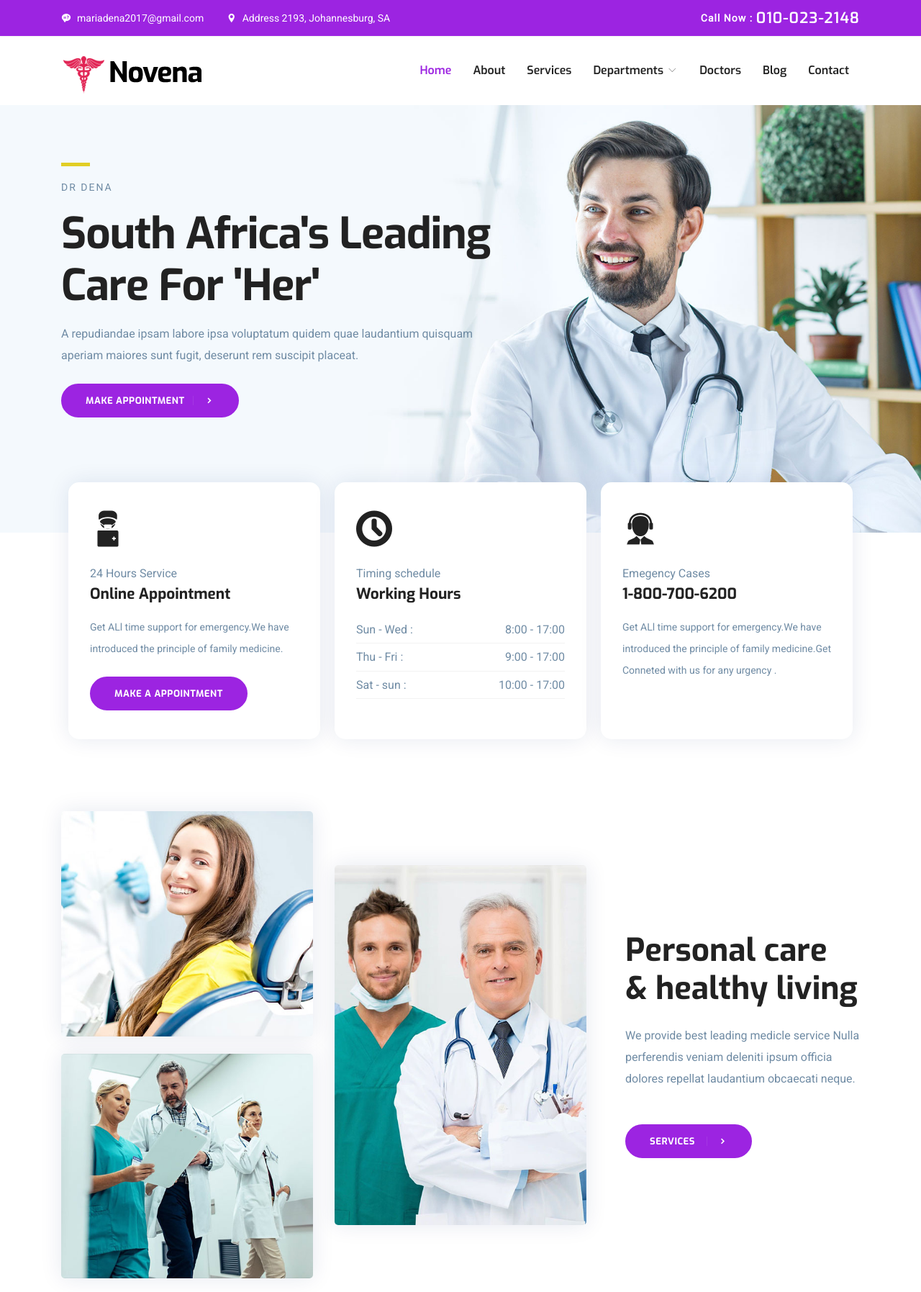
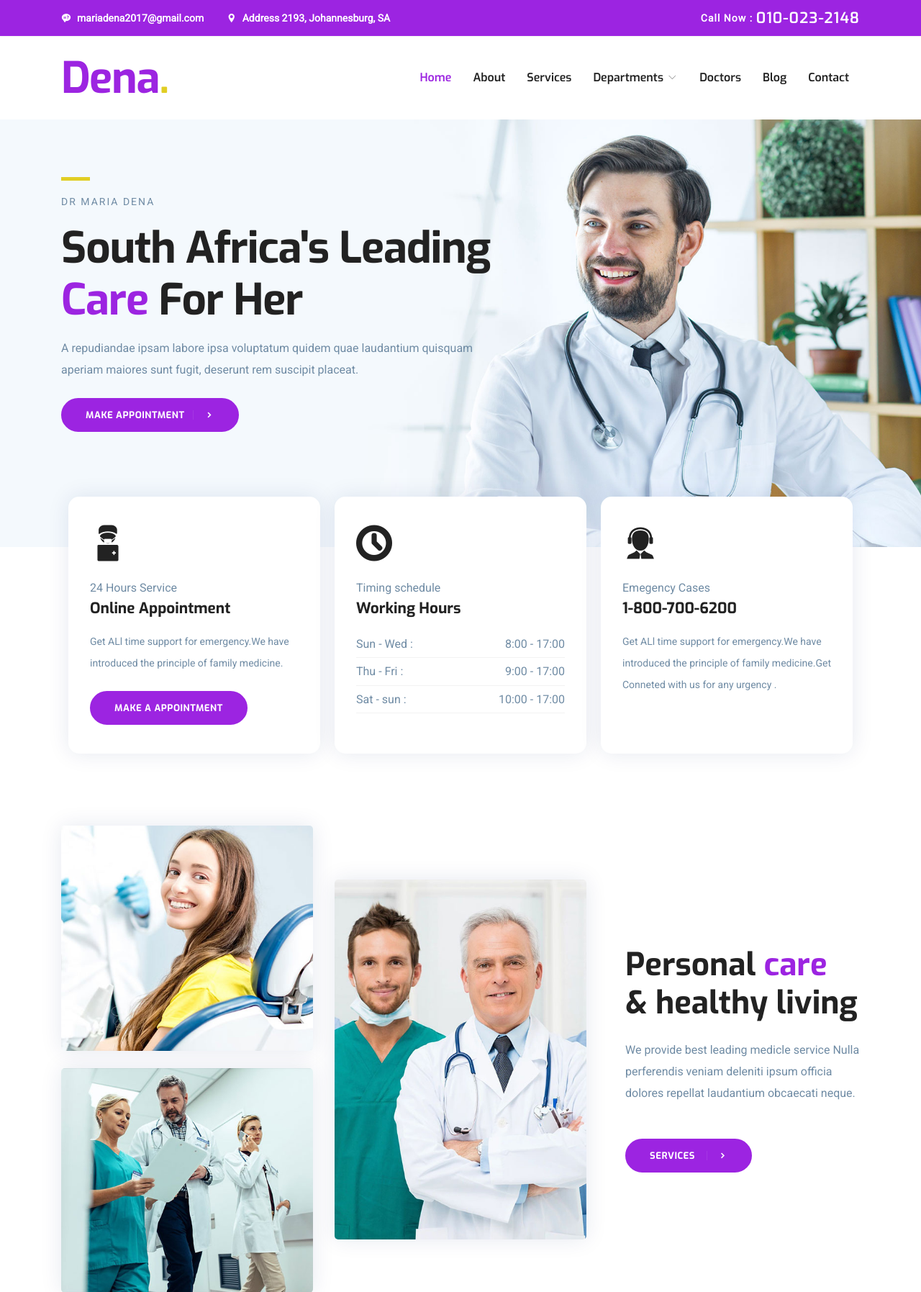
Before and after one commit to OluwaMukulu/MM-Dena, a Django app: page / in a window 1280 px wide. Shown: the top 1795 px of the page at 72% size. Run offline with Django 4.2, Linux system fonts and the light colour scheme; some libraries are stand-ins or nearby versions.

Commit message:
Alot of css changes with logo change

```diff
--- a/denamm/templates/base.html
+++ b/denamm/templates/base.html
@@ -27,7 +27,7 @@
   <meta name="theme-name" content="novena" />
 
   <!-- Favicon -->
-  <link rel="shortcut icon" type="image/x-icon" href="{% static 'denamm/images/favicon.png' %}" />
+  <link rel="shortcut icon" type="image/x-icon" href="{% static 'denamm/images/favicon.ico' %}" />
 
   <!--
   Essential stylesheets
@@ -51,8 +51,9 @@
 			<div class="row align-items-center">
 				<div class="col-lg-6">
 					<ul class="top-bar-info list-inline-item pl-0 mb-0">
-						<li class="list-inline-item"><a href="mailto:support@gmail.com"><i class="icofont-support-faq mr-2"></i>mariadena2017@gmail.com</a></li>
-						<li class="list-inline-item"><i class="icofont-location-pin mr-2"></i>Address 2193, Johannesburg, SA</li>
+						<li class="list-inline-item"><a href="mailto:support@gmail.com"><i class="icofont-support-faq mr-2"></i><strong>mariadena2017@gmail.com</strong>
+							</a></li>
+						<li class="list-inline-item"><i class="icofont-location-pin mr-2"></i><strong>Address 2193, Johannesburg, SA</strong></li>
 					</ul>
 				</div>
 				<div class="col-lg-6">
@@ -69,7 +70,7 @@
 	<nav class="navbar navbar-expand-lg navigation" id="navbar">
 		<div class="container">
 			<a class="navbar-brand" href="/">
-				<img src="{% static 'denamm/images/logo.png' %}" alt="" class="img-fluid">
+				<div class= "logo h1"><strong><span style="color: #9c24e1;">Dena</span><span style="color: #e1ce24;">.</span></strong></div>
 			</a>
 
 			<button class="navbar-toggler collapsed" type="button" data-toggle="collapse" data-target="#navbarmain"
@@ -122,7 +123,7 @@
 			<div class="col-lg-4 mr-auto col-sm-6">
 				<div class="widget mb-5 mb-lg-0">
 					<div class="logo mb-4">
-						<img src="{% static 'denamm/images/logo.png' %}" alt="" class="img-fluid">
+						<div class= "logo h1"><strong><span style="color: #9c24e1;">Dena</span><span style="color: #e1ce24;">.</span></strong></div>
 					</div>
 					<p>Tempora dolorem voluptatum nam vero assumenda voluptate, facilis ad eos obcaecati tenetur veritatis eveniet distinctio possimus.</p>
 
--- a/denamm/templates/home.html
+++ b/denamm/templates/home.html
@@ -7,11 +7,11 @@
 <section class="banner">
 	<div class="container">
 		<div class="row">
-			<div class="col-lg-6 col-md-12 col-xl-7">
+			<div class="col-lg-6 col-md-12 col-xl-7"><span></span>
 				<div class="block">
 					<div class="divider mb-3"></div>
-					<span class="text-uppercase text-sm letter-spacing ">Dr Dena</span>
-					<h1 class="mb-3 mt-3">South Africa's leading care for 'Her'</h1>
+					<span class="text-uppercase text-sm letter-spacing ">Dr Maria Dena</span>
+					<h1 class="mb-3 mt-3">South Africa's leading <span class="her">care</span> for her</h1>
 
 					<p class="mb-4 pr-5">A repudiandae ipsam labore ipsa voluptatum quidem quae laudantium quisquam aperiam maiores sunt fugit, deserunt rem suscipit placeat.</p>
 					<div class="btn-container ">
@@ -81,7 +81,7 @@
 			</div>
 			<div class="col-lg-4">
 				<div class="about-content pl-4 mt-4 mt-lg-0">
-					<h2 class="title-color">Personal care <br>& healthy living</h2>
+					<h2 class="title-color">Personal <span class="her">care</span> <br>& healthy living</h2>
 					<p class="mt-4 mb-5">We provide best leading medicle service Nulla perferendis veniam deleniti ipsum officia dolores repellat laudantium obcaecati neque.</p>
 
 					<a href="/service" class="btn btn-main-2 btn-round-full btn-icon">Services<i class="icofont-simple-right ml-3"></i></a>
@@ -132,7 +132,7 @@
 		<div class="row justify-content-center">
 			<div class="col-lg-7 text-center">
 				<div class="section-title">
-					<h2>Award winning patient care</h2>
+					<h2>Award winning patient <span class="her">care</span></h2>
 					<div class="divider mx-auto my-4"></div>
 					<p>Lets know moreel necessitatibus dolor asperiores illum possimus sint voluptates incidunt molestias nostrum laudantium. Maiores porro cumque quaerat.</p>
 				</div>
--- a/static/denamm/css/master.css
+++ b/static/denamm/css/master.css
@@ -155,3 +155,20 @@
   .testimonial-block {
     border-radius: 15px 15px 15px 15px;
   }
+
+  .her{
+    color: #9c24e1;
+  }
+
+  .gold{
+    color: #e1ce24;
+  }
+
+  .logo {
+    font-size: 60px;
+    font-family: "Exo";
+    line-height: 1.2;
+    letter-spacing: -1.2px;
+    text-transform: capitalize;
+    color: #222;
+  }
```
Also changed, not shown: static/denamm/images/dena-logo.png (added), static/denamm/images/favicon.ico (added), static/denamm/images/favicon.png (deleted), static/denamm/images/logo.png (deleted), static/denamm/images/mm-logo.png (added).
